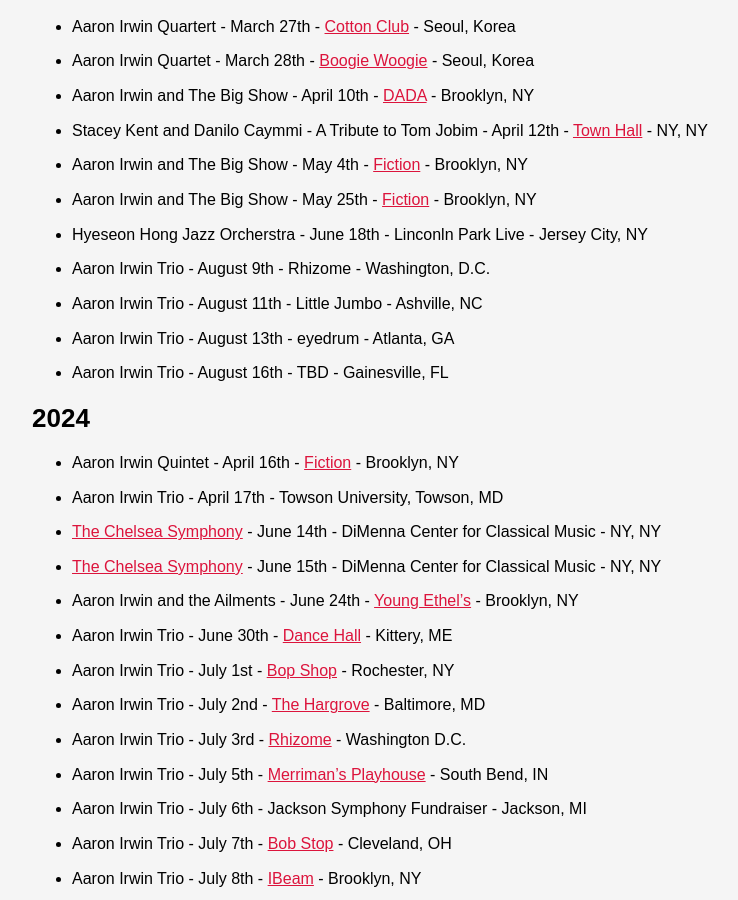
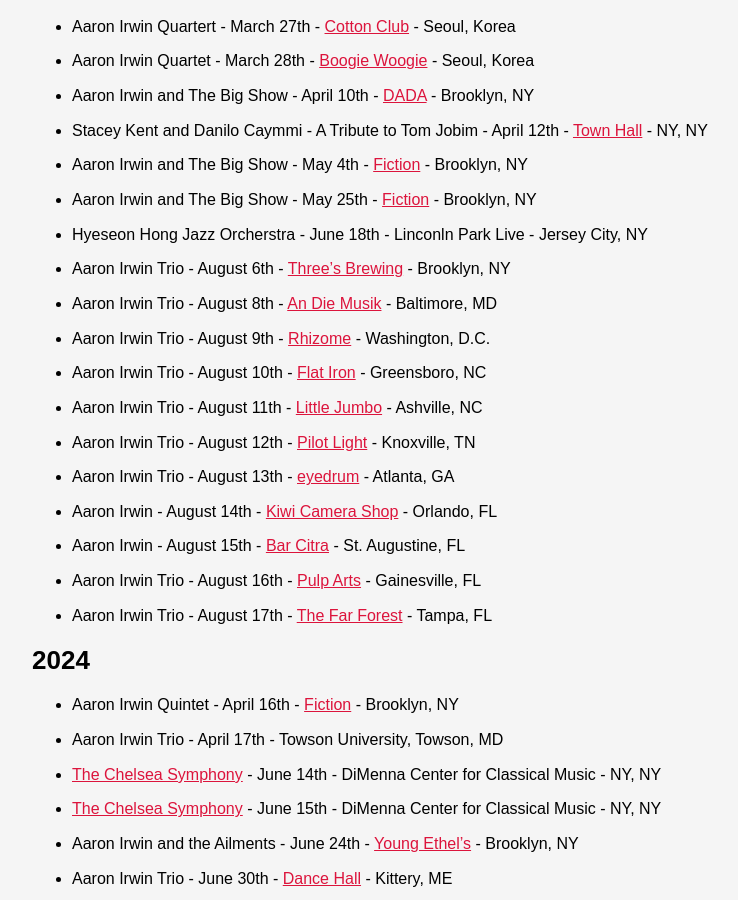
Before and after one commit to ryanve/aaronirwin.com, a Jekyll site: the page built from performances.md, in a window 1280 px wide and 900 px high, scrolled down 381 px. Shown: the whole window, without its empty margins (128-866 px from the left). Built offline with Jekyll 4.4.1, drawn with Linux system fonts in a browser that asks for light colours.

Commit message:
Update performances.md

```diff
--- a/performances.md
+++ b/performances.md
@@ -18,10 +18,17 @@
 - Aaron Irwin and The Big Show - May 4th - [Fiction](https://fictionbk.com/) - Brooklyn, NY
 - Aaron Irwin and The Big Show - May 25th - [Fiction](https://fictionbk.com/) - Brooklyn, NY
 - Hyeseon Hong Jazz Orcherstra - June 18th - Linconln Park Live - Jersey City, NY
-- Aaron Irwin Trio - August 9th - Rhizome - Washington, D.C.
-- Aaron Irwin Trio - August 11th - Little Jumbo - Ashville, NC
-- Aaron Irwin Trio - August 13th - eyedrum - Atlanta, GA
-- Aaron Irwin Trio - August 16th - TBD - Gainesville, FL
+- Aaron Irwin Trio - August 6th - [Three's Brewing](https://threesbrewing.com/pages/public-events) - Brooklyn, NY
+- Aaron Irwin Trio - August 8th - [An Die Musik](https://andiemusiklive.com/) - Baltimore, MD
+- Aaron Irwin Trio - August 9th - [Rhizome](https://www.rhizomedc.org/) - Washington, D.C.
+- Aaron Irwin Trio - August 10th - [Flat Iron](https://flatirongso.com/) - Greensboro, NC
+- Aaron Irwin Trio - August 11th - [Little Jumbo](https://littlejumbobar.com/) - Ashville, NC
+- Aaron Irwin Trio - August 12th - [Pilot Light](https://thepilotlight.com/) - Knoxville, TN
+- Aaron Irwin Trio - August 13th - [eyedrum](https://www.eyedrum.org/) - Atlanta, GA
+- Aaron Irwin - August 14th - [Kiwi Camera Shop](https://www.kiwicameraservice.com/) - Orlando, FL
+- Aaron Irwin - August 15th - [Bar Citra](https://www.citracollection.com/products/bar-citra) - St. Augustine, FL
+- Aaron Irwin Trio - August 16th - [Pulp Arts](https://www.pulparts.com/events) - Gainesville, FL
+- Aaron Irwin Trio - August 17th - [The Far Forest](https://www.thefarforest.com/) - Tampa, FL
 
 ## 2024
 
```
